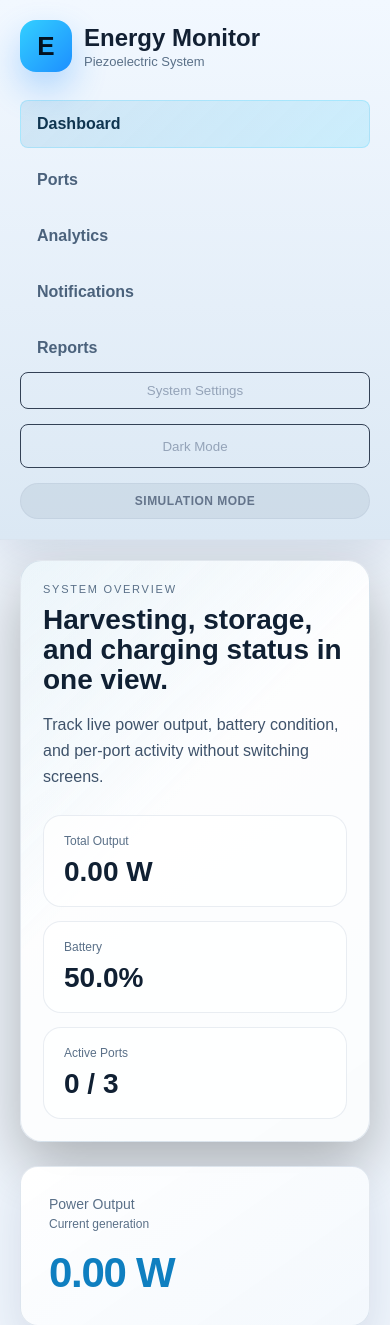
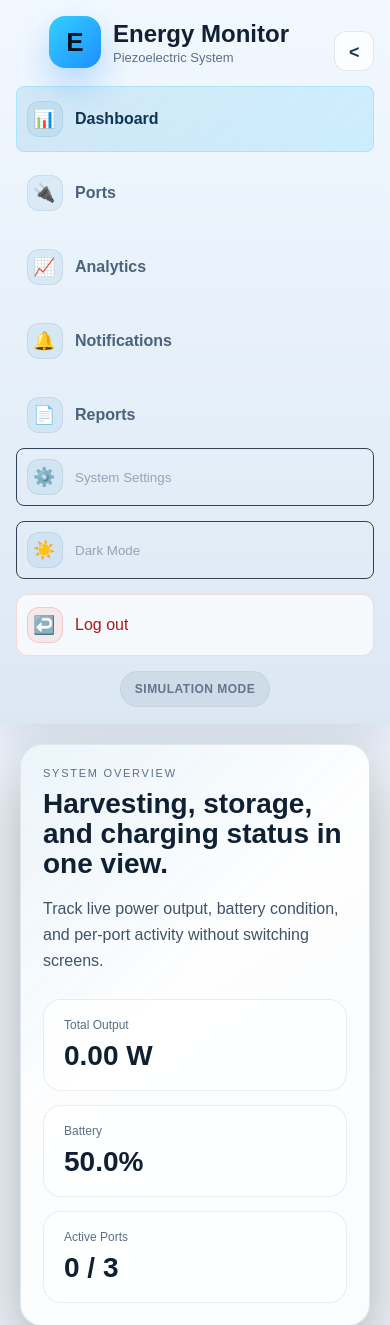
Before and after one commit to Princesscordero/Monitoring, a Flask app: page / in a window 390 px wide. Shown: the top 1325 px of the page. Run offline with Flask 3, Linux system fonts and the light colour scheme; the visitor is signed in with stand-in values (Sample User, id 1).

Commit message:
Harden security and add sidebar controls

```diff
--- a/app.py
+++ b/app.py
@@ -18,21 +18,30 @@ import secrets
 import time
 import urllib.parse
 import urllib.request
-from datetime import datetime
+from datetime import datetime, timedelta
 
 # ==========================
 # APP SETUP
 # ==========================
 
 app = Flask(__name__)
-app.secret_key = "super-secret-key-change-this"
+app.config.update(
+    SECRET_KEY=os.environ.get("FLASK_SECRET_KEY") or secrets.token_hex(32),
+    SESSION_COOKIE_HTTPONLY=True,
+    SESSION_COOKIE_SAMESITE="Lax",
+    SESSION_COOKIE_SECURE=os.environ.get("FLASK_SECURE_COOKIES", "").lower() in {"1", "true", "yes"},
+    PERMANENT_SESSION_LIFETIME=timedelta(hours=8),
+    MAX_CONTENT_LENGTH=64 * 1024
+)
 
 # ==========================
 # ADMIN CREDENTIALS
 # ==========================
 
-ADMIN_USERNAME = "admin"
+ADMIN_USERNAME = os.environ.get("ADMIN_USERNAME", "admin")
 ADMIN_PASSWORD_HASH = (
+    os.environ.get("ADMIN_PASSWORD_HASH")
+    or
     "scrypt:32768:8:1$RKCPu0yAieqvD4Nb$"
     "67c554370328ade87eb18e39fd1b0d0bdfc5da0376dcd0190cf1fbe801603ba2797c68f045967728c53b5336bee125d24f26cca5e48ba7fe6f655921eebf86e4"
 )
@@ -114,7 +123,7 @@ ports = {
 # ==========================
 # ESP32 LIVE DATA BUFFER
 # ==========================
-ESP32_API_KEY = "CHANGE_THIS_TO_A_SECRET_KEY"
+ESP32_API_KEY = os.environ.get("ESP32_API_KEY", "CHANGE_THIS_TO_A_SECRET_KEY")
 ESP32_TTL_SECONDS = 6  # if no data for 6s, treat ESP32 as OFFLINE
 
 esp32_last = {
@@ -132,10 +141,105 @@ GOOGLE_ALLOWED_EMAILS = {
 }
 RECAPTCHA_SITE_KEY = os.environ.get("RECAPTCHA_SITE_KEY", "").strip()
 RECAPTCHA_SECRET_KEY = os.environ.get("RECAPTCHA_SECRET_KEY", "").strip()
+LOGIN_WINDOW_SECONDS = 300
+LOGIN_MAX_ATTEMPTS = 5
+login_attempts = {}
 
 
 def is_admin_logged_in():
     return session.get("admin_logged_in")
+
+
+def get_client_ip():
+    forwarded_for = request.headers.get("X-Forwarded-For", "")
+    if forwarded_for:
+        return forwarded_for.split(",")[0].strip()
+    return request.remote_addr or "unknown"
+
+
+def get_csrf_token():
+    token = session.get("csrf_token")
+    if not token:
+        token = secrets.token_urlsafe(32)
+        session["csrf_token"] = token
+    return token
+
+
+def validate_csrf():
+    expected_token = session.get("csrf_token")
+    provided_token = (
+        request.headers.get("X-CSRF-Token")
+        or request.form.get("csrf_token")
+        or (request.get_json(silent=True) or {}).get("csrf_token")
+    )
+    return bool(expected_token and provided_token and secrets.compare_digest(expected_token, provided_token))
+
+
+def prune_login_attempts(now=None):
+    now = now or time.time()
+    for ip, attempts in list(login_attempts.items()):
+        fresh_attempts = [ts for ts in attempts if now - ts <= LOGIN_WINDOW_SECONDS]
+        if fresh_attempts:
+            login_attempts[ip] = fresh_attempts
+        else:
+            login_attempts.pop(ip, None)
+
+
+def is_login_rate_limited(ip_address):
+    now = time.time()
+    prune_login_attempts(now)
+    return len(login_attempts.get(ip_address, [])) >= LOGIN_MAX_ATTEMPTS
+
+
+def record_login_failure(ip_address):
+    now = time.time()
+    attempts = login_attempts.setdefault(ip_address, [])
+    attempts.append(now)
+    prune_login_attempts(now)
+
+
+def clear_login_failures(ip_address):
+    login_attempts.pop(ip_address, None)
+
+
+@app.context_processor
+def inject_security_context():
+    return {
+        "csrf_token": get_csrf_token()
+    }
+
+
+@app.before_request
+def enforce_security_controls():
+    session.permanent = True
+
+    if request.method == "POST" and request.endpoint not in {"esp32_ingest"}:
+        if not validate_csrf():
+            return jsonify({"ok": False, "error": "Invalid CSRF token"}), 400
+
+
+@app.after_request
+def set_security_headers(response):
+    response.headers["X-Content-Type-Options"] = "nosniff"
+    response.headers["X-Frame-Options"] = "SAMEORIGIN"
+    response.headers["Referrer-Policy"] = "strict-origin-when-cross-origin"
+    response.headers["Cache-Control"] = "no-store"
+    response.headers["Pragma"] = "no-cache"
+    response.headers["Permissions-Policy"] = "camera=(), microphone=(), geolocation=()"
+    response.headers["Content-Security-Policy"] = (
+        "default-src 'self'; "
+        "script-src 'self' https://cdn.jsdelivr.net https://www.google.com https://www.gstatic.com; "
+        "style-src 'self' 'unsafe-inline'; "
+        "img-src 'self' data: https://www.gstatic.com; "
+        "font-src 'self' data:; "
+        "connect-src 'self' https://accounts.google.com https://www.google.com; "
+        "frame-src https://www.google.com https://www.gstatic.com; "
+        "object-src 'none'; "
+        "base-uri 'self'; "
+        "frame-ancestors 'self'; "
+        "form-action 'self' https://accounts.google.com"
+    )
+    return response
 
 
 def fetch_json(url, data=None, headers=None):
@@ -265,6 +369,16 @@ def login():
     error = None
 
     if request.method == "POST":
+        client_ip = get_client_ip()
+        if is_login_rate_limited(client_ip):
+            error = "Too many login attempts. Please wait a few minutes and try again."
+            return render_template(
+                "login.html",
+                error=error,
+                google_login_enabled=google_login_enabled(),
+                recaptcha_site_key=RECAPTCHA_SITE_KEY
+            ), 429
+
         recaptcha_ok, recaptcha_errors = verify_recaptcha(
             request.form.get("g-recaptcha-response"),
             request.remote_addr
@@ -286,8 +400,11 @@ def login():
             and check_password_hash(ADMIN_PASSWORD_HASH, password)
         ):
             session["admin_logged_in"] = True
+            session["admin_email"] = username
+            clear_login_failures(client_ip)
             return redirect(url_for("home"))
         else:
+            record_login_failure(client_ip)
             error = "Invalid username or password"
 
     return render_template(
@@ -364,6 +481,7 @@ def google_callback():
 
     session["admin_logged_in"] = True
     session["admin_email"] = email
+    clear_login_failures(get_client_ip())
     return redirect(url_for("home"))
 
 @app.route("/port/<port_id>/start", methods=["POST"])
@@ -514,9 +632,32 @@ def manage_settings():
 
     data = request.get_json(silent=True) or {}
 
-    for key in settings:
-        if key in data:
-            settings[key] = data[key]
+    numeric_ranges = {
+        "low_battery_cutoff": (5, 50),
+        "max_session_minutes": (5, 180),
+        "esp32_ttl": (1, 60),
+        "metrics_interval": (1, 30),
+        "battery_interval": (1, 30),
+        "port_interval": (1, 20),
+        "connection_toggle_interval": (5, 120)
+    }
+
+    for key, value in data.items():
+        if key not in settings:
+            continue
+
+        if key in numeric_ranges:
+            try:
+                parsed = int(value)
+            except (TypeError, ValueError):
+                return jsonify({"ok": False, "error": f"Invalid value for {key}"}), 400
+
+            minimum, maximum = numeric_ranges[key]
+            settings[key] = max(minimum, min(maximum, parsed))
+            continue
+
+        if key in {"auto_start_on_connect", "enable_esp32", "alerts_enabled"}:
+            settings[key] = bool(value)
 
     return jsonify({"ok": True, "settings": settings})
 
@@ -846,4 +987,4 @@ def export_report_csv():
 # ==========================
 
 if __name__ == "__main__":
-    app.run(debug=True)
+    app.run(debug=os.environ.get("FLASK_DEBUG", "").lower() in {"1", "true", "yes"})
--- a/static/js/dashboard.js
+++ b/static/js/dashboard.js
@@ -1,6 +1,7 @@
 document.addEventListener("DOMContentLoaded", () => {
   const navItems = document.querySelectorAll(".nav-item");
   const esp = document.getElementById("esp32Status");
+  const openSettingsButton = document.getElementById("openSettingsBtn");
   const closeSettingsButton = document.getElementById("closeSettingsBtn");
   const saveSettingsButton = document.getElementById("saveSettingsBtn");
   const settingsModal = document.getElementById("settingsModal");
@@ -10,6 +11,14 @@ document.addEventListener("DOMContentLoaded", () => {
   const alertsFeed = document.getElementById("alertsFeed");
   const alertsStatus = document.getElementById("alertsStatus");
   const toastStack = document.getElementById("toastStack");
+  const csrfToken = document.querySelector('meta[name="csrf-token"]')?.getAttribute("content") || "";
+
+  function withCsrfHeaders(headers = {}) {
+    return {
+      ...headers,
+      "X-CSRF-Token": csrfToken
+    };
+  }
 
   const powerData = {
     labels: [],
@@ -456,7 +465,7 @@ document.addEventListener("DOMContentLoaded", () => {
 
     await fetch("/api/settings", {
       method: "POST",
-      headers: { "Content-Type": "application/json" },
+      headers: withCsrfHeaders({ "Content-Type": "application/json" }),
       body: JSON.stringify(payload)
     });
 
@@ -484,6 +493,10 @@ document.addEventListener("DOMContentLoaded", () => {
 
   if (closeSettingsButton) {
     closeSettingsButton.addEventListener("click", closeSettings);
+  }
+
+  if (openSettingsButton) {
+    openSettingsButton.addEventListener("click", window.openSettings);
   }
 
   if (saveSettingsButton) {
--- a/static/js/port_monitor.js
+++ b/static/js/port_monitor.js
@@ -21,6 +21,7 @@ document.addEventListener("DOMContentLoaded", () => {
     const stopButton = document.getElementById("stopButton");
     const manualButton = document.getElementById("manualButton");
     const toastStack = document.getElementById("toastStack");
+    const csrfToken = document.querySelector('meta[name="csrf-token"]')?.getAttribute("content") || "";
 
     let manualEnabled = true;
     let alertsEnabled = true;
@@ -104,6 +105,10 @@ document.addEventListener("DOMContentLoaded", () => {
     async function sendPortCommand(command, options = {}) {
         const response = await fetch(`/port/${portId}/${command}`, {
             method: "POST",
+            headers: {
+                "X-CSRF-Token": csrfToken,
+                ...(options.headers || {})
+            },
             ...options
         });
         return response.json();
--- /dev/null
+++ b/static/js/sidebar.js
@@ -0,0 +1,25 @@
+document.addEventListener("DOMContentLoaded", () => {
+  const sidebar = document.getElementById("sidebar");
+  const sidebarToggle = document.getElementById("sidebarToggle");
+  const storageKey = "energy-dashboard-sidebar-collapsed";
+
+  if (!sidebar || !sidebarToggle) {
+    return;
+  }
+
+  function applySidebarState(collapsed) {
+    sidebar.classList.toggle("is-collapsed", collapsed);
+    sidebarToggle.setAttribute("aria-label", collapsed ? "Expand sidebar" : "Collapse sidebar");
+    sidebarToggle.setAttribute("title", collapsed ? "Expand sidebar" : "Collapse sidebar");
+    sidebarToggle.querySelector(".sidebar-toggle-icon").textContent = collapsed ? ">" : "<";
+  }
+
+  const savedState = localStorage.getItem(storageKey);
+  applySidebarState(savedState !== "false");
+
+  sidebarToggle.addEventListener("click", () => {
+    const collapsed = !sidebar.classList.contains("is-collapsed");
+    applySidebarState(collapsed);
+    localStorage.setItem(storageKey, String(collapsed));
+  });
+});
--- a/static/js/theme.js
+++ b/static/js/theme.js
@@ -1,5 +1,6 @@
 document.addEventListener("DOMContentLoaded", () => {
   const themeToggle = document.getElementById("themeToggle");
+  const themeToggleLabel = themeToggle?.querySelector(".nav-label");
   const storageKey = "energy-dashboard-theme";
   const preferredTheme = window.matchMedia("(prefers-color-scheme: light)").matches ? "light" : "dark";
   const savedTheme = localStorage.getItem(storageKey) || preferredTheme;
@@ -7,7 +8,12 @@ document.addEventListener("DOMContentLoaded", () => {
   function applyTheme(theme) {
     document.body.setAttribute("data-theme", theme);
     if (themeToggle) {
-      themeToggle.textContent = theme === "light" ? "Dark Mode" : "Light Mode";
+      const label = theme === "light" ? "Dark Mode" : "Light Mode";
+      if (themeToggleLabel) {
+        themeToggleLabel.textContent = label;
+      } else {
+        themeToggle.textContent = label;
+      }
     }
   }
 
--- a/static/style.css
+++ b/static/style.css
@@ -2745,3 +2745,175 @@ body[data-theme="light"] .login-divider span {
     height: 320px !important;
   }
 }
+
+.sidebar {
+  width: 280px;
+  padding: 22px 18px;
+  transition: width 0.24s ease, padding 0.24s ease;
+  overflow: hidden;
+}
+
+.sidebar-top {
+  display: flex;
+  align-items: flex-start;
+  justify-content: space-between;
+  gap: 12px;
+}
+
+.sidebar-collapse-btn {
+  width: 40px;
+  height: 40px;
+  border: 1px solid var(--border);
+  border-radius: 12px;
+  background: var(--bg-soft);
+  color: var(--text-on-soft);
+  cursor: pointer;
+  display: inline-flex;
+  align-items: center;
+  justify-content: center;
+  flex: 0 0 auto;
+}
+
+.sidebar-toggle-icon {
+  font-size: 18px;
+  font-weight: 700;
+  transition: transform 0.24s ease;
+}
+
+.main-nav,
+.sidebar-footer {
+  min-width: 0;
+}
+
+.nav-item,
+.sidebar-action {
+  display: flex;
+  align-items: center;
+  gap: 12px;
+  width: 100%;
+  text-decoration: none;
+}
+
+.nav-icon {
+  width: 36px;
+  height: 36px;
+  border-radius: 12px;
+  display: inline-flex;
+  align-items: center;
+  justify-content: center;
+  flex: 0 0 36px;
+  font-size: 18px;
+  font-weight: 800;
+  letter-spacing: 0.08em;
+  background: rgba(255,255,255,0.06);
+  border: 1px solid rgba(148, 163, 184, 0.16);
+  color: inherit;
+}
+
+.nav-label,
+.brand-copy {
+  transition: opacity 0.16s ease, transform 0.16s ease;
+  white-space: nowrap;
+}
+
+.sidebar.is-collapsed {
+  width: 96px;
+  padding-left: 12px;
+  padding-right: 12px;
+}
+
+.sidebar.is-collapsed .sidebar-top {
+  flex-direction: column;
+  align-items: center;
+}
+
+.sidebar.is-collapsed .brand {
+  justify-content: center;
+  width: 100%;
+  margin-bottom: 18px;
+}
+
+.sidebar.is-collapsed .brand-copy,
+.sidebar.is-collapsed .nav-label,
+.sidebar.is-collapsed #esp32Status {
+  opacity: 0;
+  transform: translateX(-8px);
+  pointer-events: none;
+  width: 0;
+  overflow: hidden;
+}
+
+.sidebar.is-collapsed .main-nav,
+.sidebar.is-collapsed .sidebar-footer {
+  align-items: center;
+}
+
+.sidebar.is-collapsed .nav-item,
+.sidebar.is-collapsed .sidebar-action {
+  justify-content: center;
+  padding-left: 10px;
+  padding-right: 10px;
+}
+
+.sidebar-action-danger {
+  border-color: rgba(248, 113, 113, 0.24);
+  color: #fecaca;
+}
+
+.sidebar-action-danger .nav-icon {
+  background: rgba(248, 113, 113, 0.12);
+  border-color: rgba(248, 113, 113, 0.22);
+}
+
+.sidebar-action-danger:hover {
+  background: rgba(248, 113, 113, 0.1);
+  border-color: rgba(248, 113, 113, 0.32);
+}
+
+body[data-theme="light"] .sidebar-action-danger {
+  color: #a61b1b;
+}
+
+body[data-theme="light"] .sidebar-action-danger .nav-icon {
+  background: rgba(220, 38, 38, 0.08);
+  border-color: rgba(220, 38, 38, 0.16);
+}
+
+.sidebar.is-collapsed .sidebar-collapse-btn .sidebar-toggle-icon {
+  transform: rotate(180deg);
+}
+
+body[data-theme="light"] .nav-icon {
+  background: rgba(15, 127, 192, 0.08);
+  border-color: rgba(133, 156, 181, 0.2);
+}
+
+@media (max-width: 900px) {
+  .sidebar,
+  .sidebar.is-collapsed {
+    width: 100%;
+    padding: 16px;
+  }
+
+  .sidebar-top {
+    align-items: center;
+  }
+
+  .sidebar.is-collapsed .brand-copy,
+  .sidebar.is-collapsed .nav-label,
+  .sidebar.is-collapsed #esp32Status {
+    opacity: 1;
+    transform: none;
+    pointer-events: auto;
+    width: auto;
+  }
+
+  .sidebar.is-collapsed .nav-item,
+  .sidebar.is-collapsed .sidebar-action {
+    justify-content: flex-start;
+  }
+
+  .sidebar.is-collapsed .sidebar-top {
+    flex-direction: row;
+  }
+}
--- a/templates/index.html
+++ b/templates/index.html
@@ -3,31 +3,62 @@
 <head>
     <meta charset="UTF-8">
     <meta name="viewport" content="width=device-width, initial-scale=1">
+    <meta name="csrf-token" content="{{ csrf_token }}">
     <title>Energy Harvesting Monitor</title>
     <link rel="stylesheet" href="{{ url_for('static', filename='style.css') }}">
     <script src="https://cdn.jsdelivr.net/npm/chart.js"></script>
 </head>
 <body>
-    <div class="sidebar">
-        <div class="brand">
-            <div class="logo">E</div>
-            <div class="brand-copy">
-                <h1>Energy Monitor</h1>
-                <span>Piezoelectric System</span>
+    <div class="sidebar is-collapsed" id="sidebar">
+        <div class="sidebar-top">
+            <div class="brand">
+                <div class="logo">E</div>
+                <div class="brand-copy">
+                    <h1>Energy Monitor</h1>
+                    <span>Piezoelectric System</span>
+                </div>
             </div>
+            <button class="sidebar-collapse-btn" id="sidebarToggle" type="button" aria-label="Expand sidebar" title="Toggle sidebar">
+                <span class="sidebar-toggle-icon"><</span>
+            </button>
         </div>
 
         <nav class="main-nav">
-            <a href="#" class="nav-item active" data-view="dashboard">Dashboard</a>
-            <a href="#" class="nav-item" data-view="ports">Ports</a>
-            <a href="#" class="nav-item" data-view="analytics">Analytics</a>
-            <a href="#" class="nav-item" data-view="notifications">Notifications</a>
-            <a href="#" class="nav-item" data-view="reports">Reports</a>
+            <a href="#" class="nav-item active" data-view="dashboard" aria-label="Dashboard" title="Dashboard">
+                <span class="nav-icon" aria-hidden="true">📊</span>
+                <span class="nav-label">Dashboard</span>
+            </a>
+            <a href="#" class="nav-item" data-view="ports" aria-label="Ports" title="Ports">
+                <span class="nav-icon" aria-hidden="true">🔌</span>
+                <span class="nav-label">Ports</span>
+            </a>
+            <a href="#" class="nav-item" data-view="analytics" aria-label="Analytics" title="Analytics">
+                <span class="nav-icon" aria-hidden="true">📈</span>
+                <span class="nav-label">Analytics</span>
+            </a>
+            <a href="#" class="nav-item" data-view="notifications" aria-label="Notifications" title="Notifications">
+                <span class="nav-icon" aria-hidden="true">🔔</span>
+                <span class="nav-label">Notifications</span>
+            </a>
+            <a href="#" class="nav-item" data-view="reports" aria-label="Reports" title="Reports">
+                <span class="nav-icon" aria-hidden="true">📄</span>
+                <span class="nav-label">Reports</span>
+            </a>
         </nav>
 
         <div class="sidebar-footer">
-            <button class="sidebar-action" onclick="openSettings()">System Settings</button>
-            <button class="sidebar-action theme-toggle" id="themeToggle" type="button">Light Mode</button>
+            <button class="sidebar-action" id="openSettingsBtn" type="button" aria-label="System Settings" title="System Settings">
+                <span class="nav-icon" aria-hidden="true">⚙️</span>
+                <span class="nav-label">System Settings</span>
+            </button>
+            <button class="sidebar-action theme-toggle" id="themeToggle" type="button" aria-label="Toggle Theme" title="Toggle Theme">
+                <span class="nav-icon" aria-hidden="true">☀️</span>
+                <span class="nav-label">Light Mode</span>
+            </button>
+            <a class="sidebar-action sidebar-action-danger" href="/logout" aria-label="Log out" title="Log out">
+                <span class="nav-icon" aria-hidden="true">↩️</span>
+                <span class="nav-label">Log out</span>
+            </a>
             <div id="esp32Status" class="status-pill offline">Simulation Mode</div>
         </div>
     </div>
@@ -337,6 +368,7 @@
     <div class="toast-stack" id="toastStack"></div>
 
     <script src="{{ url_for('static', filename='js/theme.js') }}"></script>
+    <script src="{{ url_for('static', filename='js/sidebar.js') }}"></script>
     <script src="{{ url_for('static', filename='js/settings.js') }}"></script>
     <script src="{{ url_for('static', filename='js/dashboard.js') }}"></script>
 </body>
--- a/templates/login.html
+++ b/templates/login.html
@@ -3,6 +3,7 @@
 <head>
     <meta charset="UTF-8">
     <meta name="viewport" content="width=device-width, initial-scale=1.0">
+    <meta name="csrf-token" content="{{ csrf_token }}">
     <title>Admin Login - Energy Monitor</title>
     <link rel="stylesheet" href="{{ url_for('static', filename='style.css') }}">
 </head>
@@ -36,6 +37,7 @@
         </section>
 
         <form method="POST" class="login-card">
+            <input type="hidden" name="csrf_token" value="{{ csrf_token }}">
             <div class="login-card-header">
                 <p class="section-kicker">Admin Access</p>
                 <h2>Sign in</h2>
--- a/templates/port_monitor.html
+++ b/templates/port_monitor.html
@@ -3,6 +3,7 @@
 <head>
     <meta charset="UTF-8">
     <meta name="viewport" content="width=device-width, initial-scale=1">
+    <meta name="csrf-token" content="{{ csrf_token }}">
     <title>{{ port_name }} Monitor</title>
     <link rel="stylesheet" href="{{ url_for('static', filename='style.css') }}">
 </head>
```
